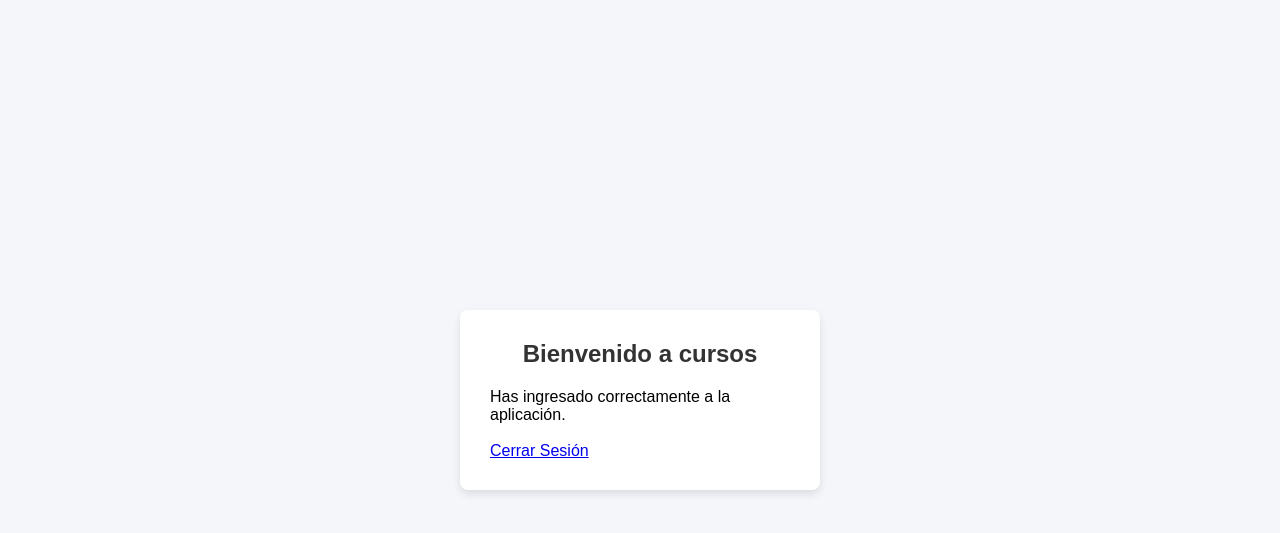
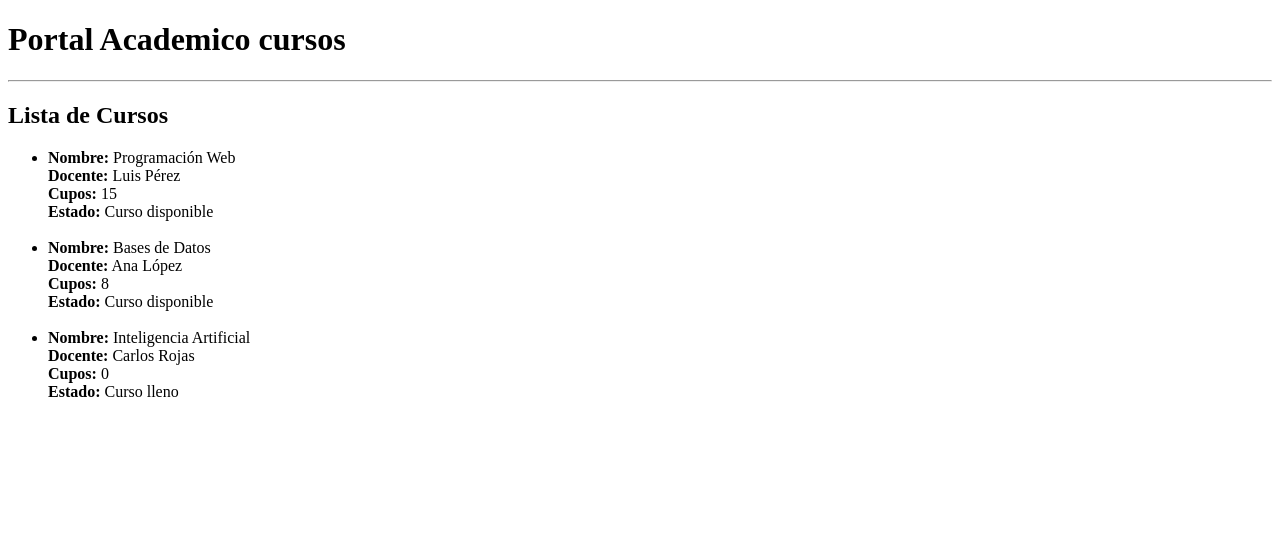
Before and after one commit to Julio-Cesar-cc/TEMII-EXAMEN_1, a Flask app: page /cursos in a window 1280 px wide. Shown: the top 533 px of the page. Run offline with Flask 3, Linux system fonts and the light colour scheme; the visitor is signed in with stand-in values (Sample User, id 1).

Commit message:
implementacion de Jinja Cursos

```diff
--- a/app.py
+++ b/app.py
@@ -9,6 +9,7 @@ usuarios = {
     "maria": "abcd",
     "pedro": "2026"
 }
+
 
 @app.route('/', methods=['GET', 'POST'])
 def login():
@@ -28,8 +29,11 @@ def login():
 @app.route('/cursos')
 def cursos():
     if 'usuario' in session:
-        nombre = session['usuario']
-        return render_template('cursos.html', nombre=nombre)
+        cursos = [
+        {"nombre": "Programación Web", "docente": "Luis Pérez", "cupos": 15},
+        {"nombre": "Bases de Datos", "docente": "Ana López", "cupos": 8},
+        {"nombre": "Inteligencia Artificial", "docente": "Carlos Rojas", "cupos": 0}]
+        return render_template('cursos.html', cursos=cursos)
     else:
         return redirect(url_for('login'))
 
--- a/templates/base.html
+++ b/templates/base.html
@@ -0,0 +1,16 @@
+<!DOCTYPE html>
+<html lang="es">
+<head>
+    <meta charset="UTF-8">
+    <title>Portal Academico</title>
+</head>
+<body>
+    <h1>Portal Academico cursos</h1>
+    <hr>
+
+    <!-- Bloque que cambiará en las otras páginas -->
+    {% block contenido %}
+    {% endblock %}
+
+</body>
+</html>
--- a/templates/cursos.html
+++ b/templates/cursos.html
@@ -1,16 +1,22 @@
-<!DOCTYPE html>
-<html lang="es">
-<head>
-    <meta charset="UTF-8">
-    <title>Cursos</title>
-    <link rel="stylesheet" href="{{ url_for('static', filename='style.css') }}">
-</head>
-<body>
-    <div class="login-container">
-        <h2>Bienvenido a cursos</h2>
-        <p>Has ingresado correctamente a la aplicación.</p>
+{% extends "base.html" %}
+
+{% block contenido %}
+    <h2>Lista de Cursos</h2>
+
+    <ul>
+    {% for curso in cursos %}
+        <li>
+            <strong>Nombre:</strong> {{ curso.nombre }} <br>
+            <strong>Docente:</strong> {{ curso.docente }} <br>
+            <strong>Cupos:</strong> {{ curso.cupos }} <br>
+            <strong>Estado:</strong>
+            {% if curso.cupos > 0 %}
+                <span>Curso disponible</span>
+            {% else %}
+                <span>Curso lleno</span>
+            {% endif %}
+        </li>
         <br>
-        <a href="/logout">Cerrar Sesión</a>
-    </div>
-</body>
-</html>
+    {% endfor %}
+    </ul>
+{% endblock %}
```
